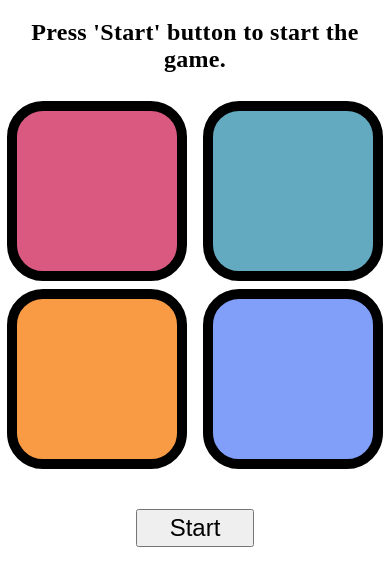
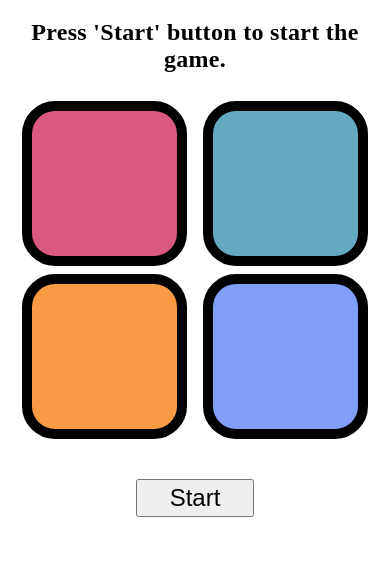
Before and after one commit to ABHi-202864/Simon-Says-game, a plain HTML site: page index.html in a window 390 px wide. Shown: the part 61-646 px from the top of the page. Drawn offline with Linux system fonts and the light colour scheme.

Commit message:
reset responsive width for 400vw

```diff
--- a/style.css
+++ b/style.css
@@ -67,8 +67,8 @@ h2 {
     }
 
     .btn {
-        width: 160px;
-        height: 160px;
+        width: 145px;
+        height: 145px;
         margin: 0.5rem;
     }
 }
```
